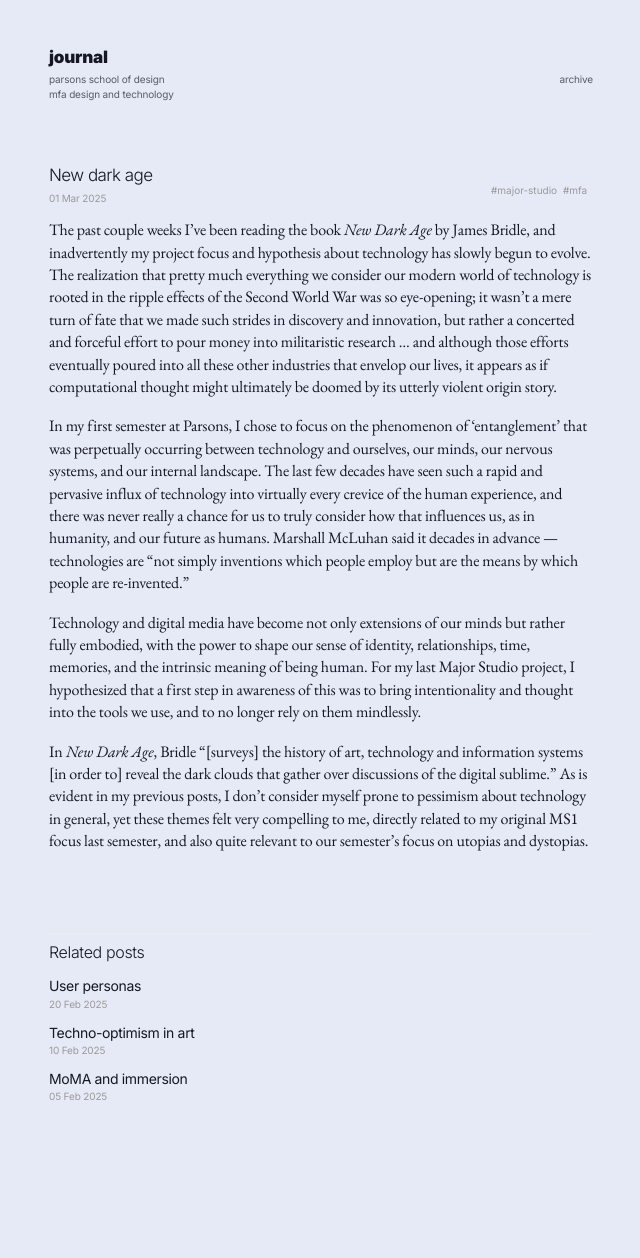
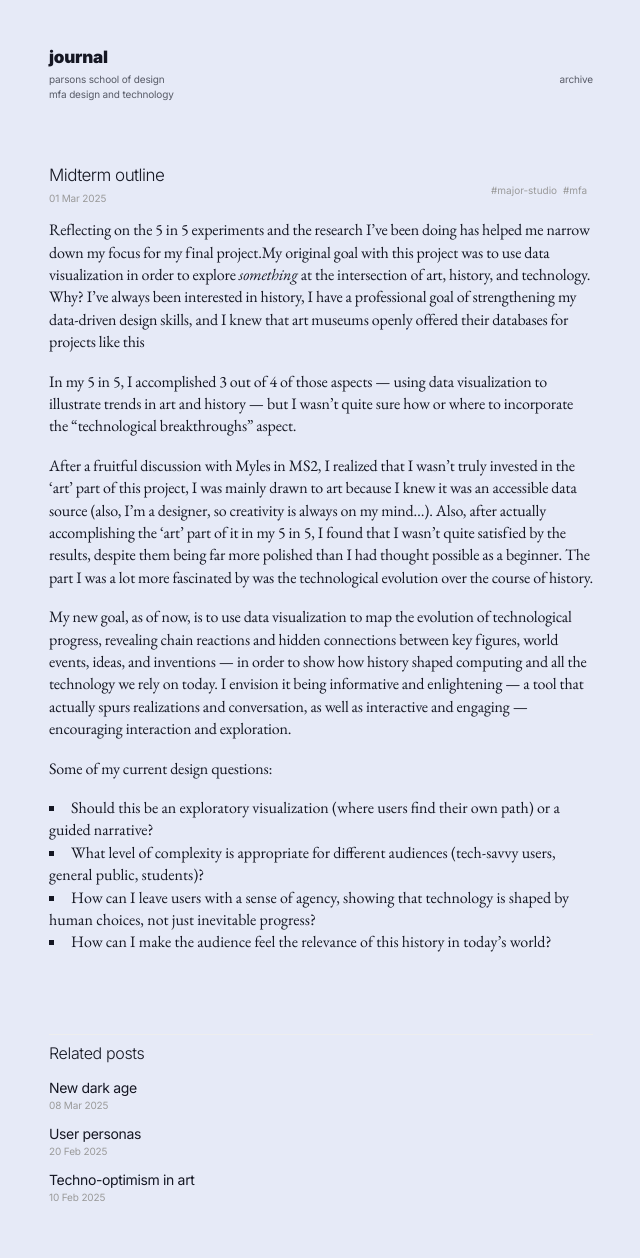
Before and after one commit to vasukisunder/vasukisunder.github.io, a Jekyll site: the page built from _posts/2025-03-01-030125.md, in a window 1280 px wide. Shown: the whole page, without its empty margins (319-959 px from the left). Built offline with Jekyll 4.4.1, drawn with Linux system fonts in a browser that asks for light colours; before the commit the page ends 1157 px from its top, so only the background shows below that.

Commit message:
midterm draft

```diff
--- a/_posts/2025-03-01-030125.md
+++ b/_posts/2025-03-01-030125.md
@@ -1,13 +1,19 @@
 ---
 layout: post
-title: New dark age
+title: Midterm outline
 tags: major-studio mfa
 ---
 
-The past couple weeks I’ve been reading the book *New Dark Age* by James Bridle, and inadvertently my project focus and hypothesis about technology has slowly begun to evolve. The realization that pretty much everything we consider our modern world of technology is rooted in the ripple effects of the Second World War was so eye-opening; it wasn’t a mere turn of fate that we made such strides in discovery and innovation, but rather a concerted and forceful effort to pour money into militaristic research … and although those efforts eventually poured into all these other industries that envelop our lives, it appears as if computational thought might ultimately be doomed by its utterly violent origin story.
+Reflecting on the 5 in 5 experiments and the research I’ve been doing has helped me narrow down my focus for my final project.My original goal with this project was to use data visualization in order to explore *something* at the intersection of art, history, and technology. Why? I’ve always been interested in history, I have a professional goal of strengthening my data-driven design skills, and I knew that art museums openly offered their databases for projects like this
 
-In my first semester at Parsons, I chose to focus on the phenomenon of ‘entanglement’ that was perpetually occurring between technology and ourselves, our minds, our nervous systems, and our internal landscape. The last few decades have seen such a rapid and pervasive influx of technology into virtually every crevice of the human experience, and there was never really a chance for us to truly consider how that influences us, as in humanity, and our future as humans. Marshall McLuhan said it decades in advance — technologies are “not simply inventions which people employ but are the means by which people are re-invented.”
+In my 5 in 5, I accomplished 3 out of 4 of those aspects — using data visualization to illustrate trends in art and history — but I wasn’t quite sure how or where to incorporate the “technological breakthroughs” aspect.
 
-Technology and digital media have become not only extensions of our minds but rather fully embodied, with the power to shape our sense of identity, relationships, time, memories, and the intrinsic meaning of being human. For my last Major Studio project, I hypothesized that a first step in awareness of this was to bring intentionality and thought into the tools we use, and to no longer rely on them mindlessly.
+After a fruitful discussion with Myles in MS2, I realized that I wasn’t truly invested in the ‘art’ part of this project, I was mainly drawn to art because I knew it was an accessible data source (also, I’m a designer, so creativity is always on my mind…). Also, after actually accomplishing the ‘art’ part of it in my 5 in 5, I found that I wasn’t quite satisfied by the results, despite them being far more polished than I had thought possible as a beginner. The part I was a lot more fascinated by was the technological evolution over the course of history.
 
-In *New Dark Age*, Bridle “[surveys] the history of art, technology and information systems [in order to] reveal the dark clouds that gather over discussions of the digital sublime.” As is evident in my previous posts, I don’t consider myself prone to pessimism about technology in general, yet these themes felt very compelling to me, directly related to my original MS1 focus last semester, and also quite relevant to our semester’s focus on utopias and dystopias.
+My new goal, as of now, is to use data visualization to map the evolution of technological progress, revealing chain reactions and hidden connections between key figures, world events, ideas, and inventions — in order to show how history shaped computing and all the technology we rely on today. I envision it being informative and enlightening — a tool that actually spurs realizations and conversation, as well as interactive and engaging — encouraging interaction and exploration.
+
+Some of my current design questions:
+* Should this be an exploratory visualization (where users find their own path) or a guided narrative?
+* What level of complexity is appropriate for different audiences (tech-savvy users, general public, students)?
+* How can I leave users with a sense of agency, showing that technology is shaped by human choices, not just inevitable progress?
+* How can I make the audience feel the relevance of this history in today’s world?
```
Also changed, not shown: _posts/2025-03-08-030825.md (added, +13 -0 lines).
